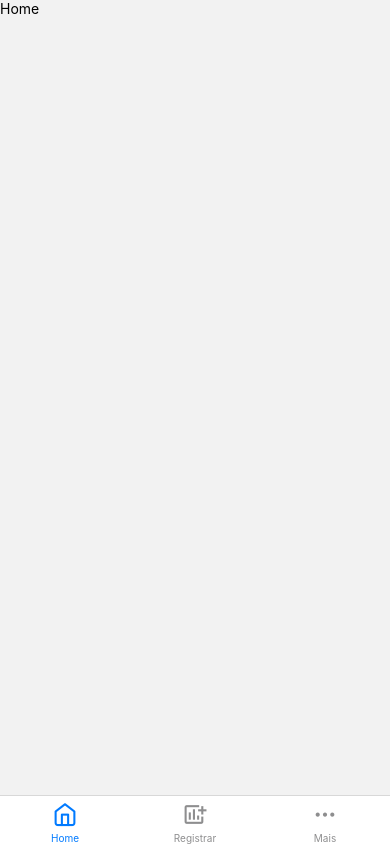
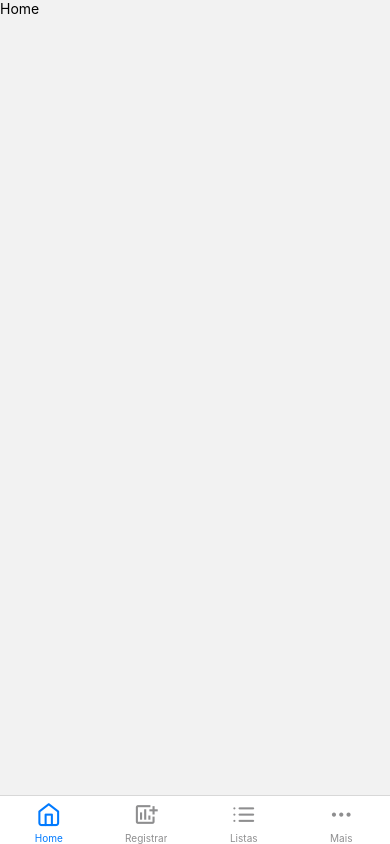
Before and after one commit to RivaldoCM/AlphaProject, a React Native app: screen /Tabs in a window 390 px wide. Built offline with nearby package versions, Linux system fonts and the light colour scheme.

Commit message:
criando nova tela

```diff
--- a/src/navigation/Tabs.js
+++ b/src/navigation/Tabs.js
@@ -1,12 +1,13 @@
 import React from "react";
 import { createBottomTabNavigator } from '@react-navigation/bottom-tabs';
 
+import Feather from 'react-native-vector-icons/Feather';
+import MaterialIcons from 'react-native-vector-icons/MaterialIcons';
+
 import { Home } from "../screens/Home";
 import { Record } from "../screens/Record";
-
-import Feather from 'react-native-vector-icons/Feather';
-import MaterialIcons from 'react-native-vector-icons/MaterialIcons';
 import { Settings } from "../screens/Settings";
+import { Lists } from "../screens/Lists";
 
 const Tab = createBottomTabNavigator();
 
@@ -18,6 +19,10 @@ const icons = {
     Registrar: {
         name: 'add-chart',
         library: 'MaterialIcons'
+    },
+    Listas: {
+        name: 'list',
+        library: 'Feather'
     },
     Mais: {
         name: 'more-horizontal',
@@ -41,6 +46,7 @@ export function Tabs(){
         >
             <Tab.Screen name="Home" component={Home} />
             <Tab.Screen name="Registrar" component={Record} />
+            <Tab.Screen name="Listas" component={Lists} />
             <Tab.Screen name="Mais" component={Settings} />
         </Tab.Navigator>
     )
--- a/src/screens/newUser/index.js
+++ b/src/screens/Lists/index.js
@@ -1,10 +1,10 @@
 import React from "react";
 import { View, Text } from "react-native";
 
-export function Register(){
+export function Lists(){
     return(
         <View>
-            <Text>New User</Text>
+            <Text>Lists</Text>
         </View>
     )
 }
```
